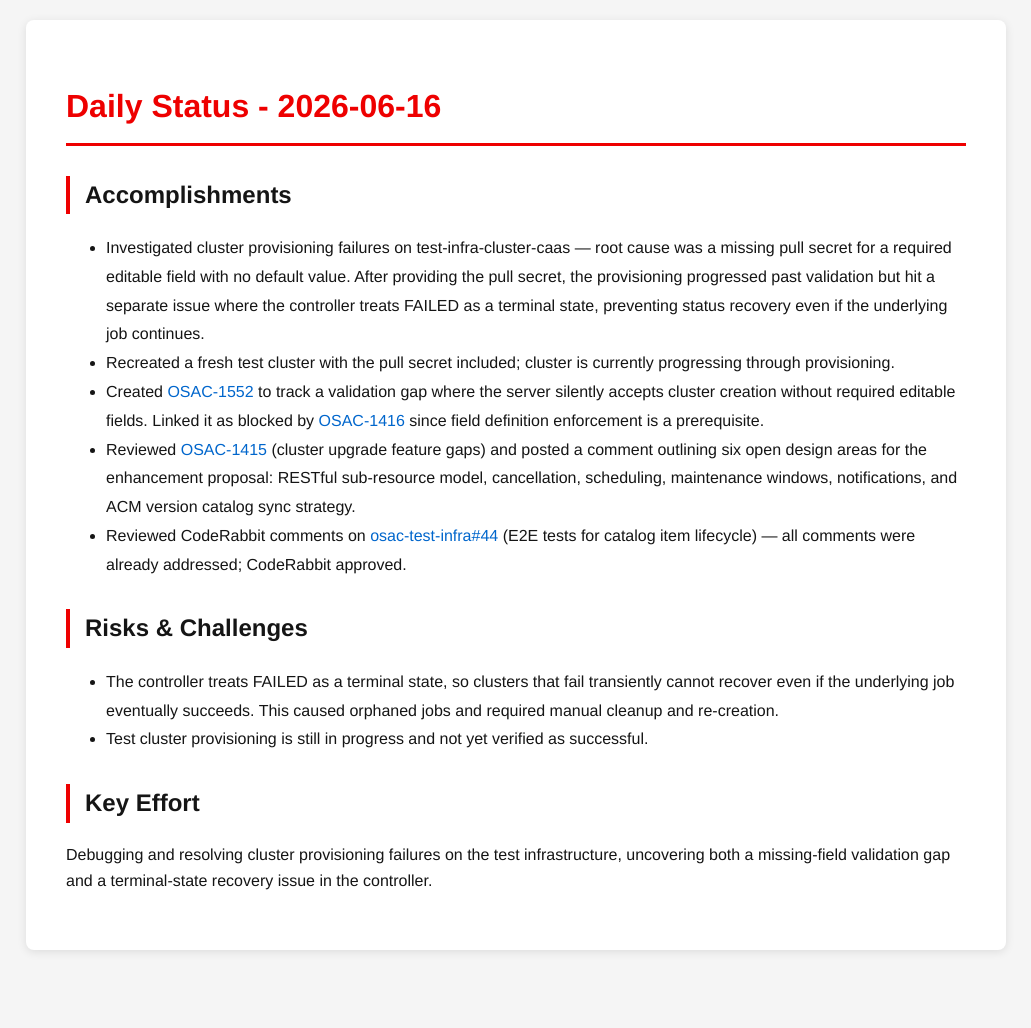
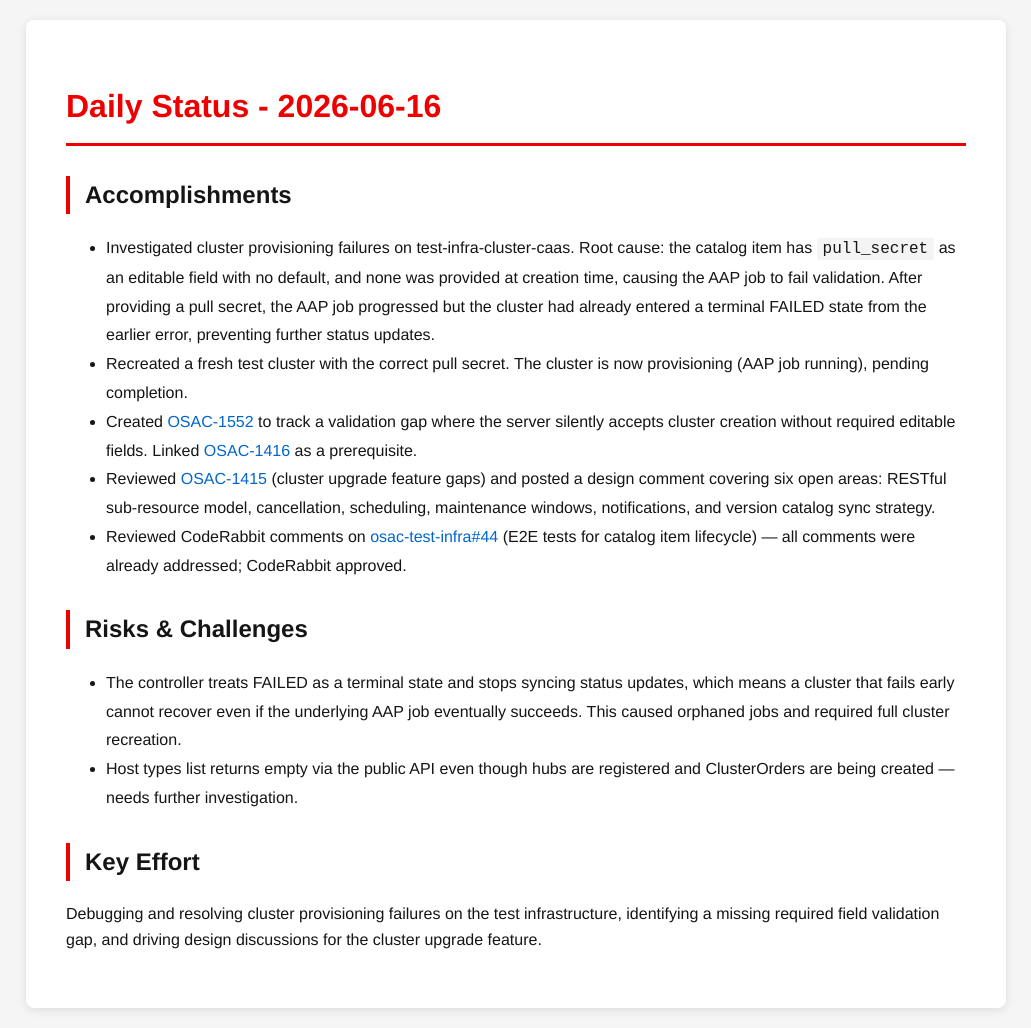
Before and after one commit to tzvatot/daily-status, a Jekyll site: the page built from 2026-06-16.md, in a window 1280 px wide. Shown: the whole page, without its empty margins (124-1155 px from the left). Built offline with Jekyll 4.4.1, drawn with Linux system fonts in a browser that asks for light colours; before the commit the page ends 970 px from its top, so only the background shows below that.

Commit message:
Daily status update - 2026-06-16

```diff
--- a/2026-06-16.md
+++ b/2026-06-16.md
@@ -7,15 +7,15 @@ date: 2026-06-16
 # Daily Status - 2026-06-16
 
 ## Accomplishments
-- Investigated cluster provisioning failures on test-infra-cluster-caas — root cause was a missing pull secret for a required editable field with no default value. After providing the pull secret, the provisioning progressed past validation but hit a separate issue where the controller treats FAILED as a terminal state, preventing status recovery even if the underlying job continues.
-- Recreated a fresh test cluster with the pull secret included; cluster is currently progressing through provisioning.
-- Created [OSAC-1552](https://redhat.atlassian.net/browse/OSAC-1552) to track a validation gap where the server silently accepts cluster creation without required editable fields. Linked it as blocked by [OSAC-1416](https://redhat.atlassian.net/browse/OSAC-1416) since field definition enforcement is a prerequisite.
-- Reviewed [OSAC-1415](https://redhat.atlassian.net/browse/OSAC-1415) (cluster upgrade feature gaps) and posted a comment outlining six open design areas for the enhancement proposal: RESTful sub-resource model, cancellation, scheduling, maintenance windows, notifications, and ACM version catalog sync strategy.
+- Investigated cluster provisioning failures on test-infra-cluster-caas. Root cause: the catalog item has `pull_secret` as an editable field with no default, and none was provided at creation time, causing the AAP job to fail validation. After providing a pull secret, the AAP job progressed but the cluster had already entered a terminal FAILED state from the earlier error, preventing further status updates.
+- Recreated a fresh test cluster with the correct pull secret. The cluster is now provisioning (AAP job running), pending completion.
+- Created [OSAC-1552](https://redhat.atlassian.net/browse/OSAC-1552) to track a validation gap where the server silently accepts cluster creation without required editable fields. Linked [OSAC-1416](https://redhat.atlassian.net/browse/OSAC-1416) as a prerequisite.
+- Reviewed [OSAC-1415](https://redhat.atlassian.net/browse/OSAC-1415) (cluster upgrade feature gaps) and posted a design comment covering six open areas: RESTful sub-resource model, cancellation, scheduling, maintenance windows, notifications, and version catalog sync strategy.
 - Reviewed CodeRabbit comments on [osac-test-infra#44](https://github.com/osac-project/osac-test-infra/pull/44) (E2E tests for catalog item lifecycle) — all comments were already addressed; CodeRabbit approved.
 
 ## Risks & Challenges
-- The controller treats FAILED as a terminal state, so clusters that fail transiently cannot recover even if the underlying job eventually succeeds. This caused orphaned jobs and required manual cleanup and re-creation.
-- Test cluster provisioning is still in progress and not yet verified as successful.
+- The controller treats FAILED as a terminal state and stops syncing status updates, which means a cluster that fails early cannot recover even if the underlying AAP job eventually succeeds. This caused orphaned jobs and required full cluster recreation.
+- Host types list returns empty via the public API even though hubs are registered and ClusterOrders are being created — needs further investigation.
 
 ## Key Effort
-Debugging and resolving cluster provisioning failures on the test infrastructure, uncovering both a missing-field validation gap and a terminal-state recovery issue in the controller.
+Debugging and resolving cluster provisioning failures on the test infrastructure, identifying a missing required field validation gap, and driving design discussions for the cluster upgrade feature.
```
